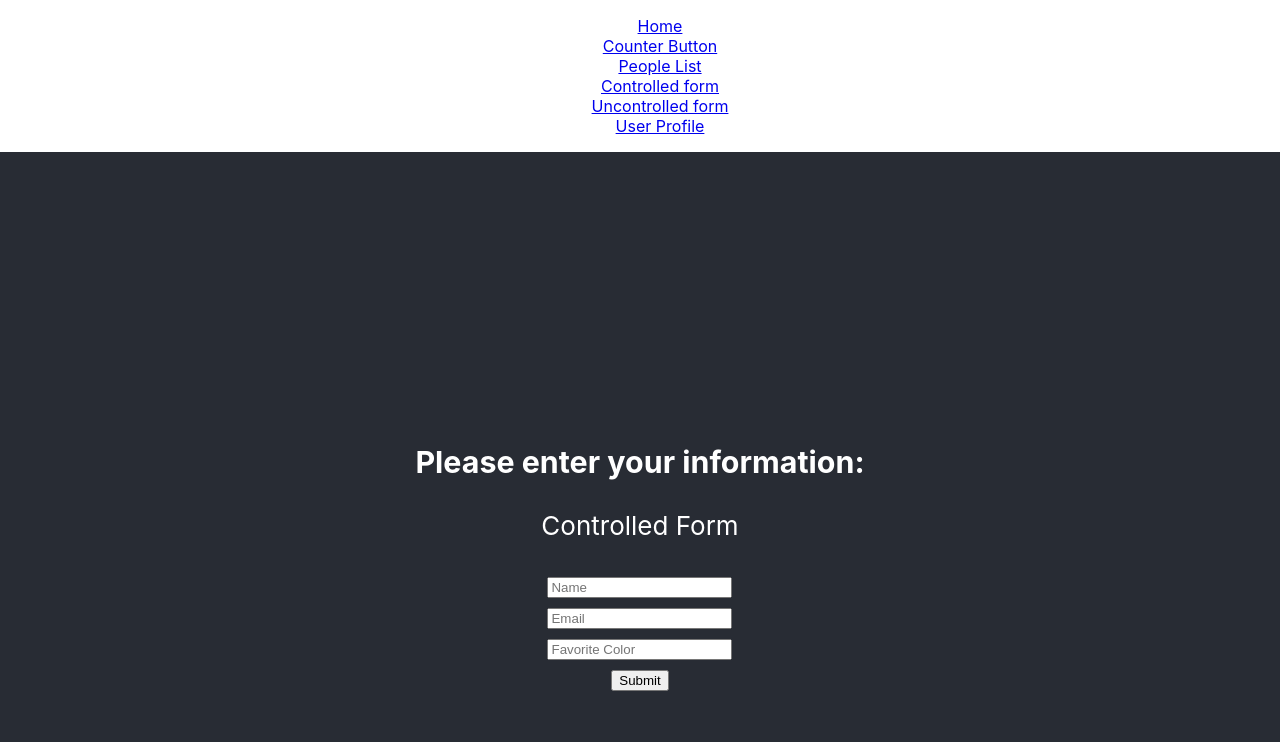
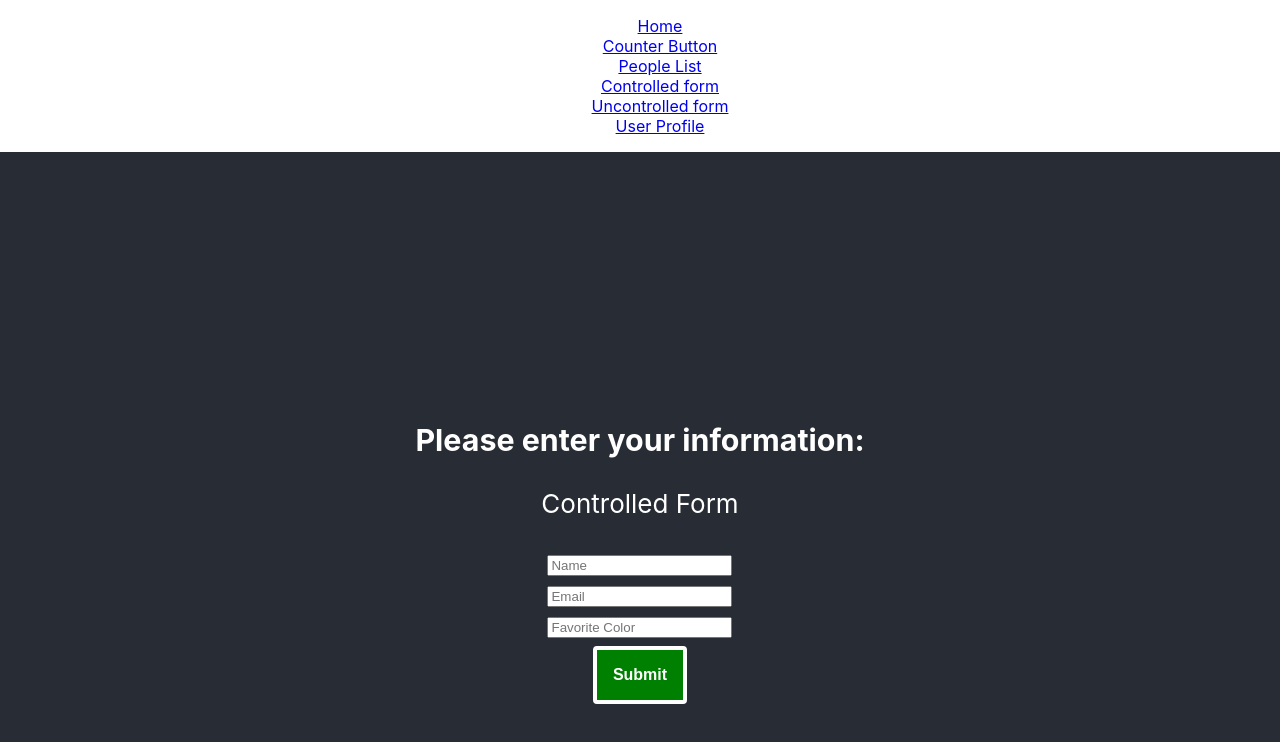
Before and after one commit to schulczistvanjr/sandbox, a React (Create React App) app: page /controlled in a window 1280 px wide. Shown: the top 742 px of the page. Built offline with nearby package versions, Linux system fonts and the light colour scheme.

Commit message:
Inheritance vs. Composition

```diff
--- /dev/null
+++ b/src/Button.js
@@ -0,0 +1,61 @@
+import React from 'react';
+import styled from 'styled-components';
+
+const StyledButton = styled.button`
+    background-color: ${props => props.buttonColor || 'transparent'};
+    border: 4px solid white;
+    border-radius: 4px;
+    color: white;
+    cursor: pointer;
+    font-size: 16px;
+    font-weight: bold;
+    margin: 8px;
+    outline: none;
+    padding: 16px;
+`;
+
+
+export const Button = ({ children, buttonColor, ...props }) => {
+    return (
+        <StyledButton buttonColor={buttonColor} {...props}>{children}</StyledButton>
+    );
+}
+
+export const DangerButton = ({ children, props }) => {
+    return <Button buttonColor='red' {...props}>{children}</Button>;
+}
+
+export const SuccessButton = ({ children, props }) => {
+    return <Button buttonColor='green' {...props}>{children}</Button>;
+}
+
+// export class Button extends React.Component {
+//     constructor(props) {
+//         super(props);
+//         this.buttonColor= props.buttonColor;
+//     }
+
+//     render () {
+//         return(
+//             <StyledButton
+//                 {...this.props}
+//                 buttonColor={this.buttonColor}>
+//                 {this.props.children}
+//             </StyledButton>
+//         );
+//     };
+// }
+
+// export class DangerButton extends Button {
+//     constructor(props) {
+//         super(props);
+//         this.buttonColor= 'red';
+//     }
+// }
+
+// export class SuccessButton extends Button {
+//     constructor(props) {
+//         super(props);
+//         this.buttonColor= 'green';
+//     }
+// }
--- a/src/CongratulationMessage.js
+++ b/src/CongratulationMessage.js
@@ -1,4 +1,5 @@
 import React, { useEffect } from "react";
+import { Button } from "./Button";
 
 export const CongratulationMessage = ({ threshold, onHide }) => {
     useEffect(() => {
@@ -8,7 +9,7 @@
     return (
         <>
             <h1>Congratulation! You've reached {threshold} number of clicks!</h1>
-            <button onClick={onHide}>Hide</button>
+            <Button onClick={onHide}>Hide</Button>
         </>
     );
 }
--- a/src/CounterButton.js
+++ b/src/CounterButton.js
@@ -1,4 +1,5 @@
 import React, { useEffect } from "react";
+import { DangerButton } from "./Button";
 
 export const CounterButton = ({ onIncrement, numberOfClicks }) => {
     useEffect(() => {
@@ -8,7 +9,10 @@
     return (
         <>
         <p>You clicked the button {numberOfClicks} times</p>
-        <button onClick={onIncrement}>Click Me!</button>
+        <DangerButton
+        buttonColor={'green'}
+        onClick={onIncrement}
+        >Click Me!</DangerButton>
         </>
     );
 }
--- a/src/pages/ControlledFormPage.js
+++ b/src/pages/ControlledFormPage.js
@@ -1,4 +1,5 @@
 import React, { useState } from 'react';
+import { SuccessButton } from '../Button';
 
 export const ControlledFormPage = () => {
     const [name, setName] = useState('');
@@ -33,14 +34,15 @@
                 onChange={e => setFavoriteColor(e.target.value)}
                 />
             </div>
-            <button onClick={e => {
+            <SuccessButton
+            onClick={e => {
                 alert(`
                 Your name is: ${name},
                 your email is: ${email},
                 your favorite color is: ${favoriteColor}!
                 `);
                 e.preventDefault();
-            }}>Submit</button>
+            }}>Submit</SuccessButton>
         </form>
     )
 }
--- a/src/pages/UnControlledFormPage.js
+++ b/src/pages/UnControlledFormPage.js
@@ -1,4 +1,5 @@
 import React from 'react';
+import { Button } from '../Button';
 
 export const UnControlledFormPage = () => {
     const nameInput = React.createRef();
@@ -30,14 +31,14 @@
                 placeholder='Favorite Color'
                 />
             </div>
-            <button onClick={ e => {
+            <Button onClick={ e => {
                 alert(`
                 Your name is: ${nameInput.current.value},
                 Your email is: ${emailInput.current.value},
                 Your favorite color is: ${favoritColorInput.current.value}!
                 `);
                 e.preventDefault();
-            }}>Submit</button>
+            }}>Submit</Button>
         </form>
     );
 }
```
